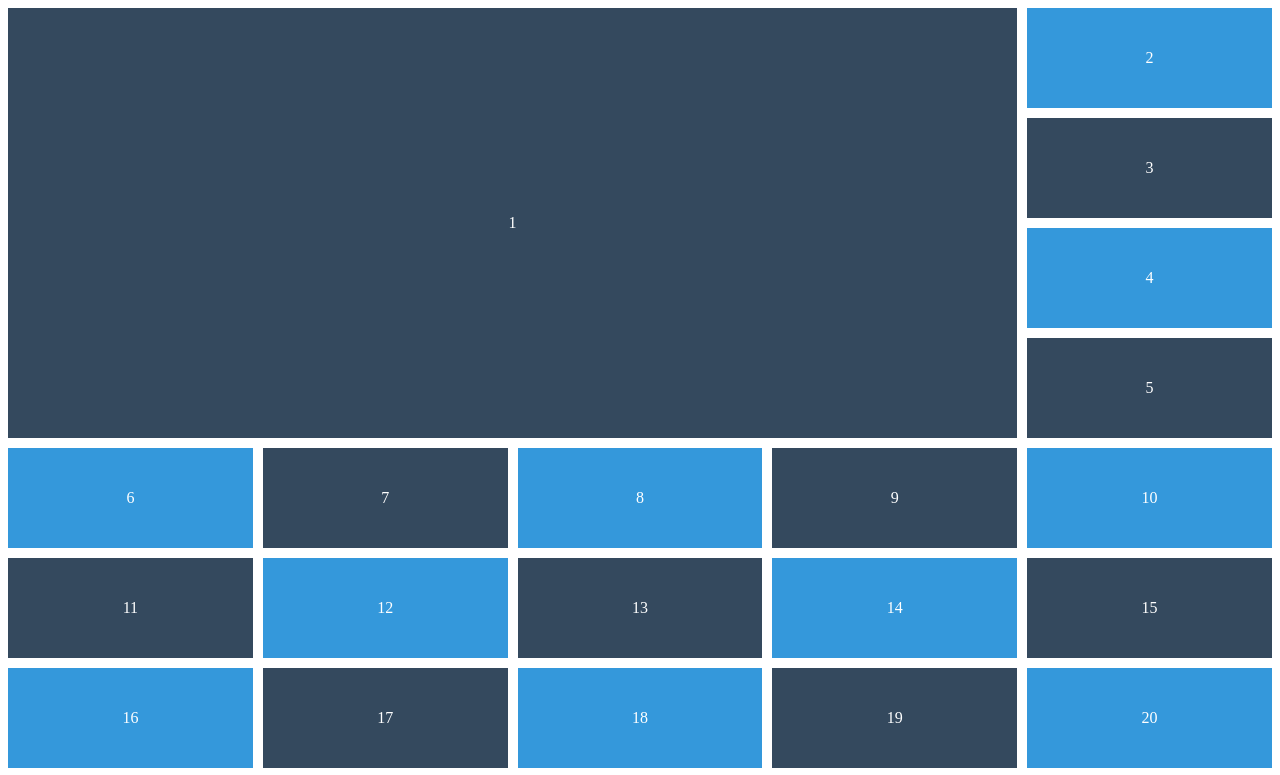
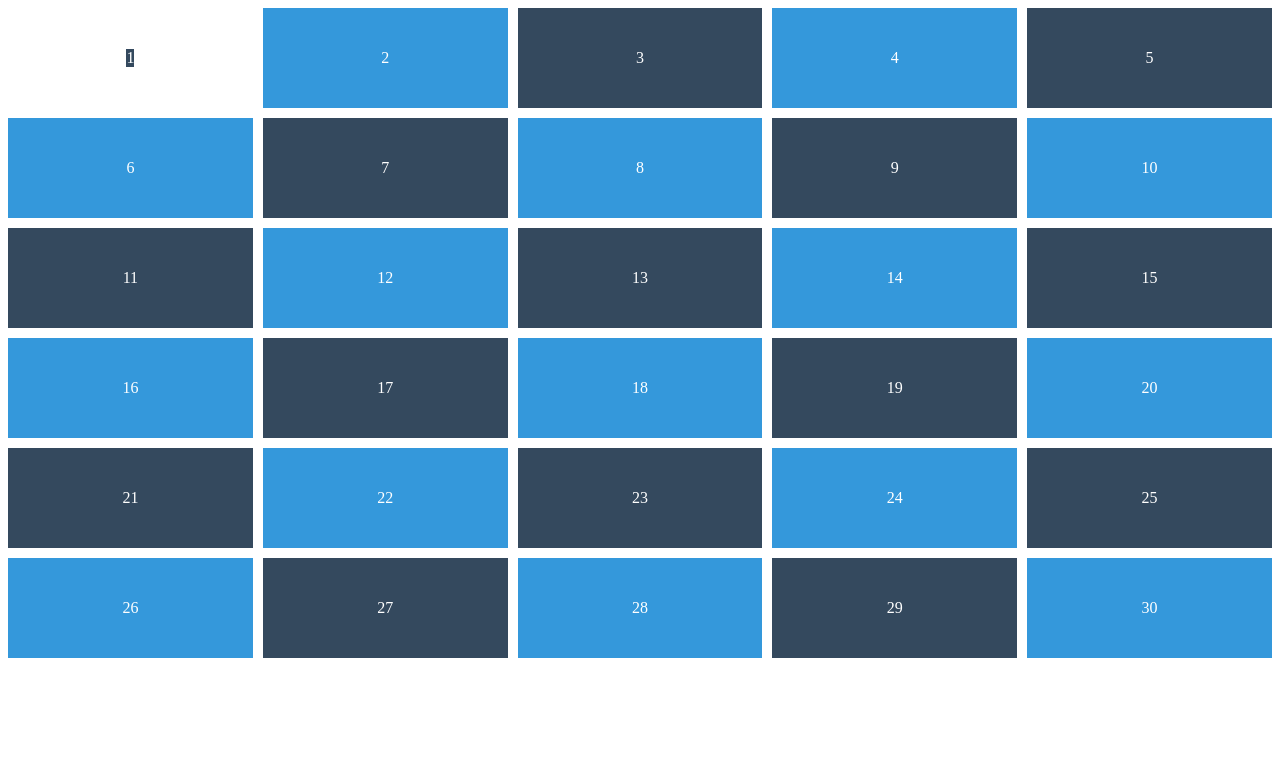
Before and after one commit to ikda/practice_css, a plain HTML site: page grid.html in a window 1280 px wide. Shown: the top 775 px of the page. Drawn offline with Linux system fonts and the light colour scheme.

Commit message:
#2.13 justify align place - self

```diff
--- a/grid.html
+++ b/grid.html
@@ -28,10 +28,9 @@
 			}
 
 			.box:first-child {
-				/* row-start/column-start/row-end/column-end */
-				/* grid-area: 2/1/4/-1; */
-				/* row: span 4 / column span 4 */
-				grid-area: span 4 / span 4;
+				/* justify-self: center;
+				align-self: center; */
+				place-self: center;
 			}
 		</style>
 	</head>
```
